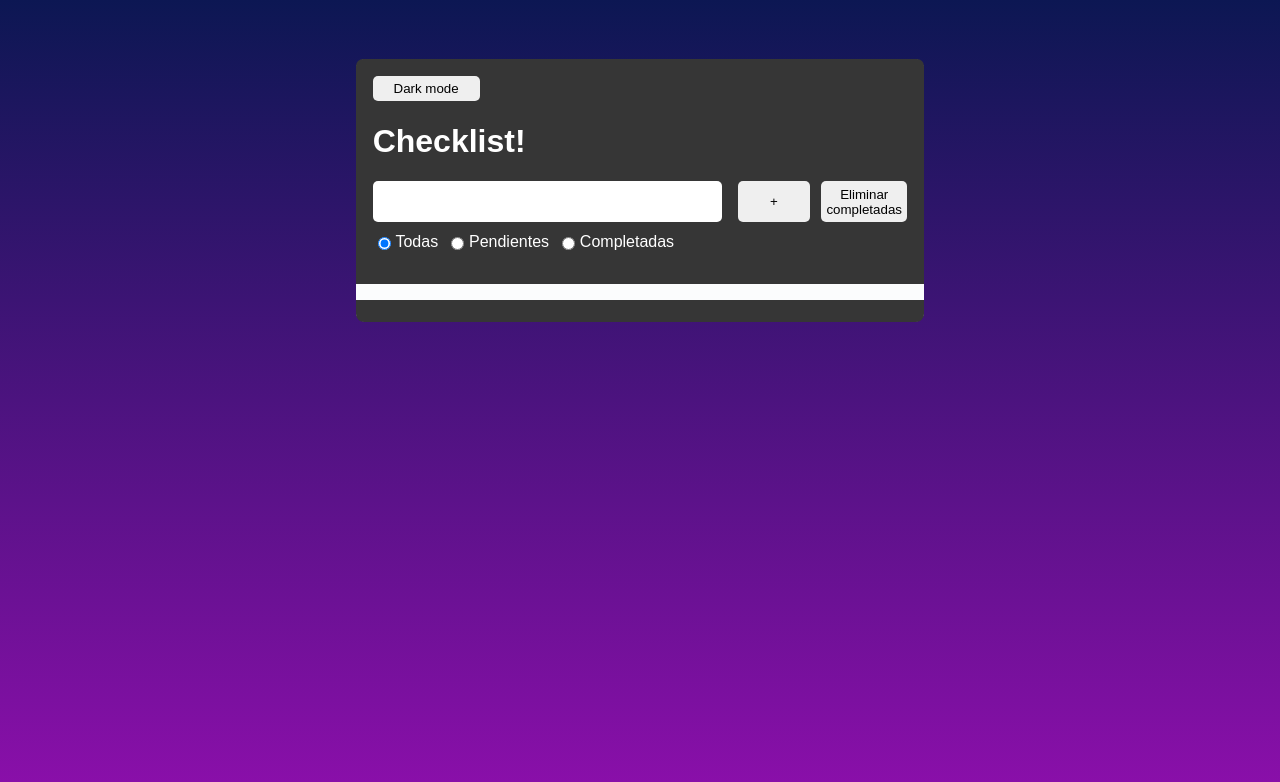
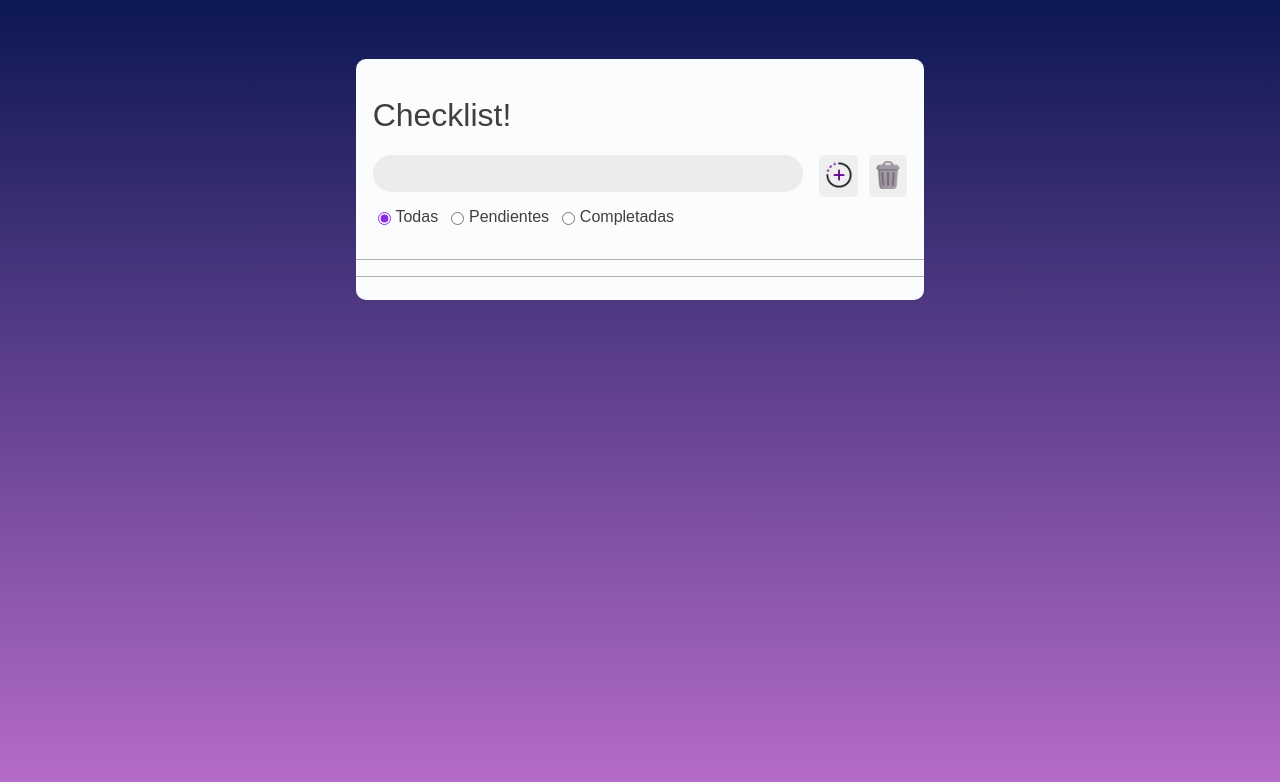
Before and after one commit to AriJusid/TP-TODOLIST-I, a plain HTML site: page index.html in a window 1280 px wide. Drawn offline with Linux system fonts and the light colour scheme.

Commit message:
Avance diseño

```diff
--- a/index.html
+++ b/index.html
@@ -11,20 +11,19 @@
 
     <form>
         <div class="heading">
-            <button id="modoOscuro">Dark mode</button>
             <h1>Checklist!</h1>
             <div class="inputGroup">
                 <input  value="" name="r" type="text" id="ingreso" class="ingreso">
-                <button class="btn btn-dark" type="button" id="botonIngresar" onclick="AdministrarTarea()" style="margin-right: 2%;">+</button>
-                <button class="btn btn-dark" type="button" id="botonBorrar" onclick="EliminarCompletadas()">Eliminar completadas</button>
+                <button class="btnCrea" type="button" id="botonIngresar" onclick="AdministrarTarea()" style="margin-right: 2%;"><img src="add.png" alt=""></button>
+                <button class="btnComplete" type="button" id="botonBorrar" onclick="EliminarCompletadas()"><img src="garbage.png" alt=""></button>
             </div>
             <div class="filters">
-                <input type="radio" name="filter" value="todas" checked for="cbx2" class="check">
-                <label>Todas</label>
-                <input type="radio" name="filter" value="pendientes">
-                <label>Pendientes</label>
-                <input type="radio" name="filter" value="completas">
-                <label>Completadas</label>
+                <input type="radio" name="filter" value="todas" checked for="cbx2" class="check" style="accent-color: blueviolet;">
+                <label class="option">Todas</label>
+                <input type="radio" name="filter" value="pendientes" style="accent-color: blueviolet;">
+                <label class="option">Pendientes</label>
+                <input type="radio" name="filter" value="completas" style="accent-color: blueviolet;">
+                <label class="option">Completadas</label>
             </div>
 
     </div>
--- a/styles.css
+++ b/styles.css
@@ -1,6 +1,6 @@
 html{
-  background: rgb(140,15,171);
-  background: linear-gradient(0deg, rgba(140,15,171,1) 0%, rgba(12,23,83,1) 100%);
+  background: rgba(140, 15, 171, 0.541);
+  background: linear-gradient(0deg, rgba(140, 15, 171, 0.608) 0%, rgba(12,23,83,1) 100%);
   background-repeat: no-repeat;
   background-size: cover;
   height: 100%;
@@ -13,13 +13,18 @@ button{
 }
 .ingreso{
   width: 100%;
+  height: 35px;
+  border-radius: 50px;
+  padding-left: 2%;
 }
 input{
   border-radius: 5px;
   border: none;
   width: 10%;
   margin-right: 3%;
+  background-color: rgba(128, 128, 128, 0.132);
 }
+
 
 body{
   display: flex;
@@ -33,23 +38,26 @@ form{
   margin-top: 4%;
   border-radius: 10px;
   height: 100%;
-
+  h1{
+    color: rgba(0, 0, 0, 0.75);
+    font-weight: 500;
+  }
   .heading{
     display: flex;
     flex-direction: column;
-    background-color: rgb(54, 54, 54);
-    color: white;
+    color: black;
     padding: 3%;
     border-top-left-radius: 7px;
     border-top-right-radius: 7px;
+    border-bottom: 1px solid rgba(128, 128, 128, 0.589);
 
-    button{
-      width: 20%;
-    }
+
+
     .inputGroup{
       display: flex;
       width: 100%;
     }
+
 
     .filters{
       margin-top:2% ;
@@ -57,14 +65,18 @@ form{
       display: flex;
       width: 30%;
 
+
       label{
         margin-right: 5%;
+        font-weight: 510;
+        color: rgba(0, 0, 0, 0.75);
+
       }
     }
   }
 }
 span{
-  font-size: 1.3em;
+  font-size: 1em;
   margin-right: 2%;
 }
 .datosTarea{
@@ -72,35 +84,42 @@ display: flex;
 flex-direction: column;
 }
 
+
 li{
   height: 20px;
-  margin-bottom: 3%;
+  margin-bottom: 6%;
   display: flex;
   align-items: center;
   justify-content: space-between;
-  p{
-  }
+
+
 }
+
 
 ul{
   padding: 0px;
 }
 
+
 input[type="checkbox"]:checked + span {
   text-decoration: line-through;
 }
+
 
 form:has(input[value="pendientes"]:checked) #list li:has(input[type="checkbox"]:checked) {
   display: none;
 }
 
+
 form:has(input[value="completas"]:checked) #list li:not(:has(input[type="checkbox"]:checked)) {
   display: none;
 }
 
+
 form:has(input[value="todas"]:checked) #list li {
   display: flex;
 }
+
 
 /* From Uiverse.io by vinodjangid07 */
 .deleteButon {
@@ -120,18 +139,21 @@ form:has(input[value="todas"]:checked) #list li {
   overflow: hidden;
   position: relative;
   gap: 2px;
-  margin-right: 1%;
-  margin-top: 1%;
+  margin-right: 3%;
+  margin-top: 2%;
 }
+
 
 .svgIcon {
   width: 12px;
   transition-duration: 0.3s;
 }
 
+
 .svgIcon path {
   fill: white;
 }
+
 
 .deleteButon:hover {
   transition-duration: 0.3s;
@@ -139,6 +161,7 @@ form:has(input[value="todas"]:checked) #list li {
   align-items: center;
   gap: 0;
 }
+
 
 .bin-top {
   transform-origin: bottom right;
@@ -150,10 +173,20 @@ form:has(input[value="todas"]:checked) #list li {
 .flash{
   padding-left: 2%;
   padding: 2%;
-  color: white;
-  background-color: rgb(54, 54, 54);
+  color: black;
   margin: 0px;
   border-bottom-left-radius: 8px;
   border-bottom-right-radius: 8px;
+  border-top: 1px solid rgba(128, 128, 128, 0.589);
+}
+
+
+img{
+  color: white;
+  width: 28px;
+}
+.btnComplete:hover, .btnCrea:hover{
+  background-color: rgba(82, 82, 82, 0.186);
+
 
 }
```
Also changed, not shown: add.png (added), garbage.png (added).
